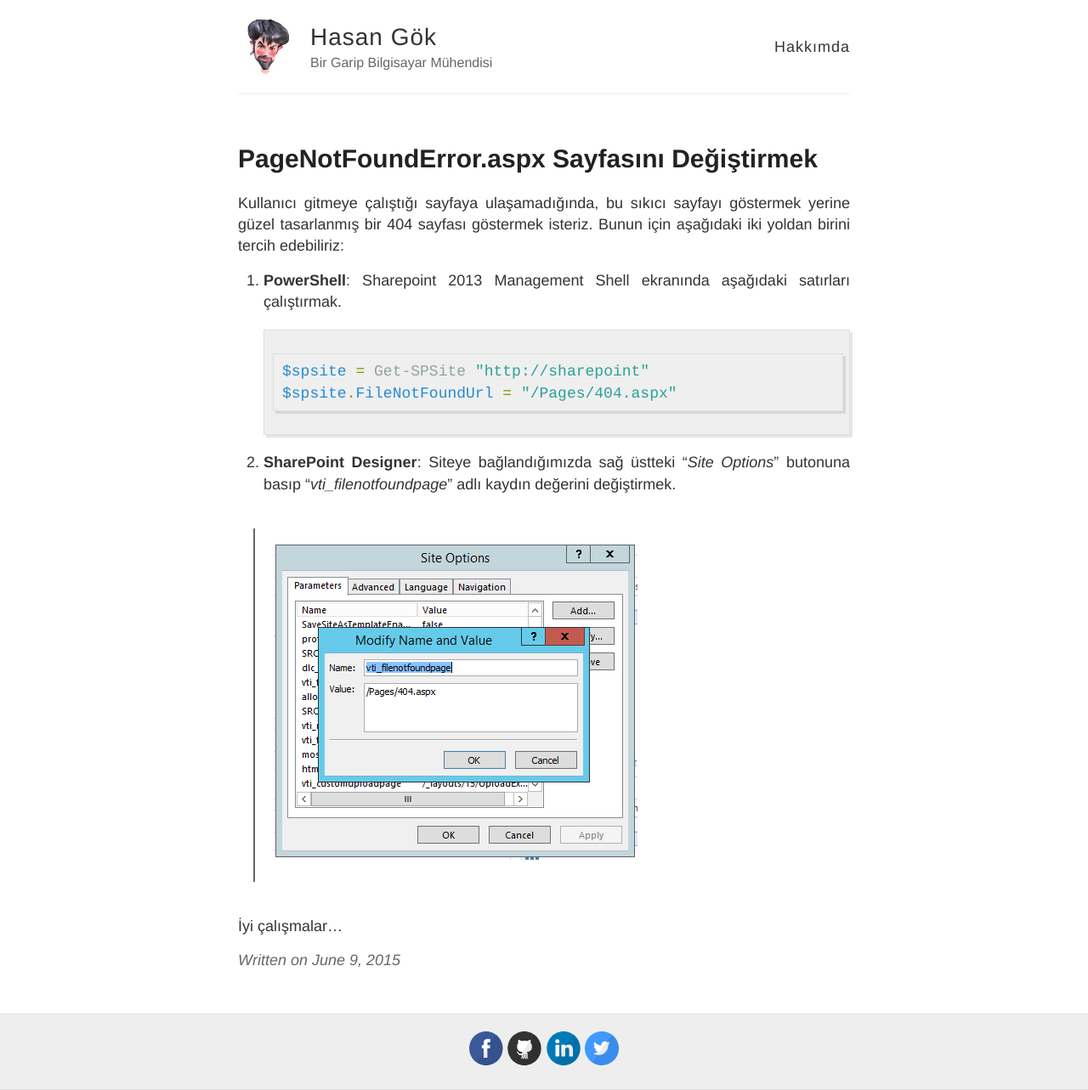
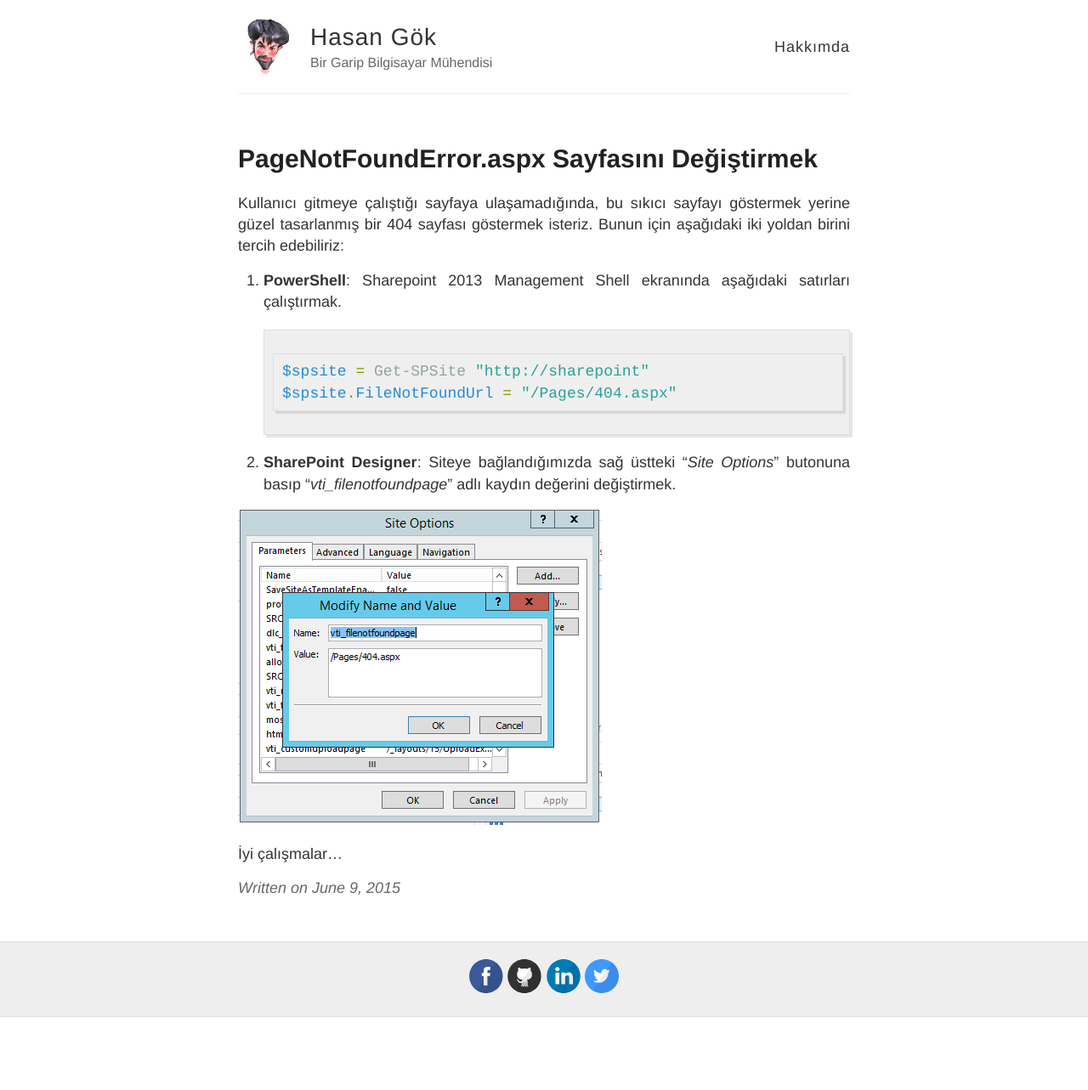
Before and after one commit to hasangok/hasangok.github.io, a Jekyll site: the page built from _posts/2015-06-09-pagenotfounderror-aspx-sayfasini-degistirmek.md, in a window 1280 px wide. Shown: the whole page at 85% size. Built offline with Jekyll 4.4.1, drawn with Linux system fonts in a browser that asks for light colours; comment, search, counter and statistics services are not loaded; after the commit the page ends 1197 px from its top, so only the background shows below that.

Commit message:
Update 2015-06-09-pagenotfounderror-aspx-sayfasini-degistirmek.md

```diff
--- a/_posts/2015-06-09-pagenotfounderror-aspx-sayfasini-degistirmek.md
+++ b/_posts/2015-06-09-pagenotfounderror-aspx-sayfasini-degistirmek.md
@@ -17,6 +17,6 @@
 2. **SharePoint Designer**:
 Siteye bağlandığımızda sağ üstteki "*Site Options*" butonuna basıp "*vti_filenotfoundpage*" adlı kaydın değerini değiştirmek.
 
->![vti_filenotfoundpage](https://raw.githubusercontent.com/hasangok/hasangok.github.io/master/uploads/2015/06/vti_filenotfoundpage.png "vti_filenotfoundpage")
+![vti_filenotfoundpage](https://raw.githubusercontent.com/hasangok/hasangok.github.io/master/uploads/2015/06/vti_filenotfoundpage.png "vti_filenotfoundpage")
 
 İyi çalışmalar...
```
